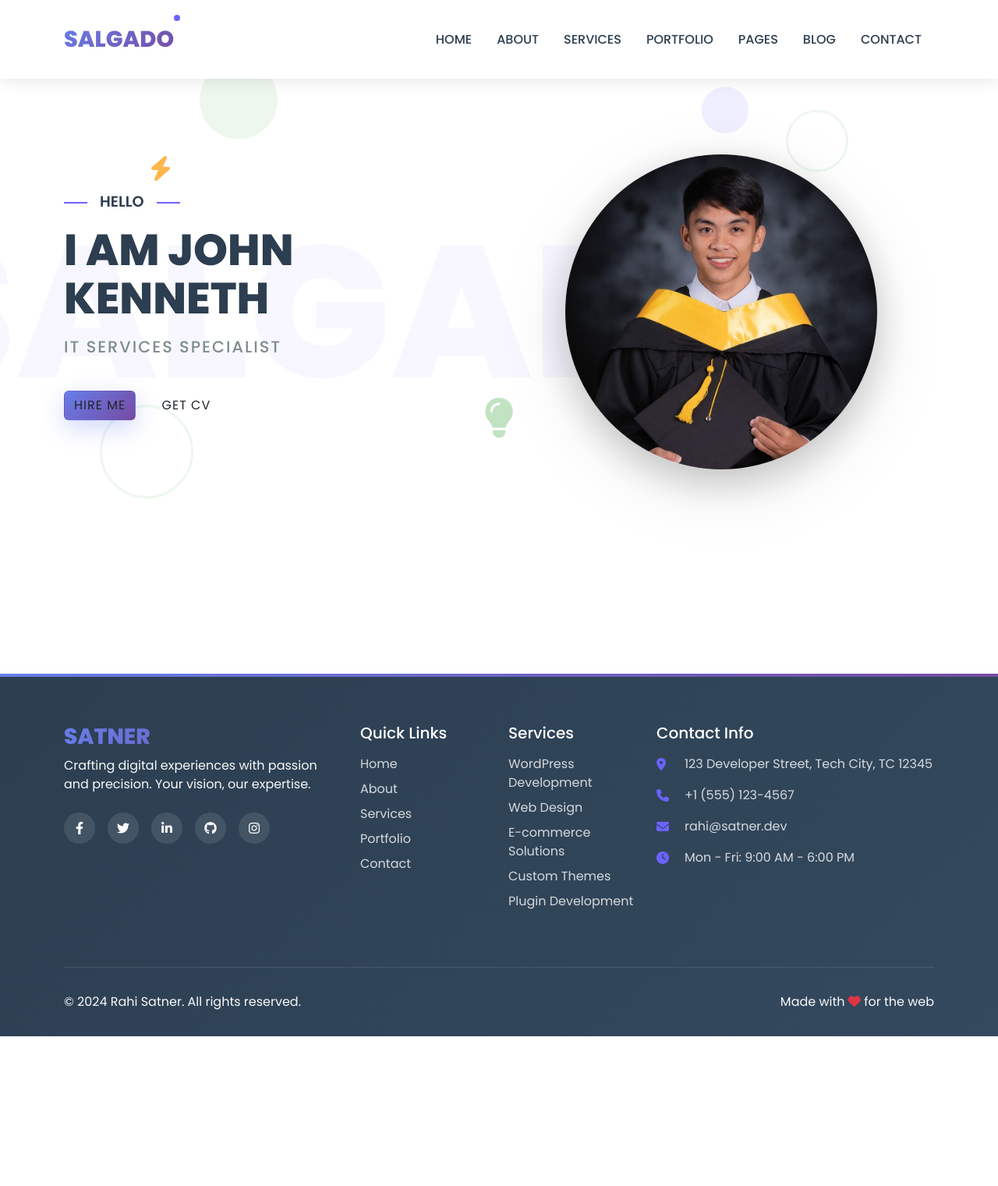
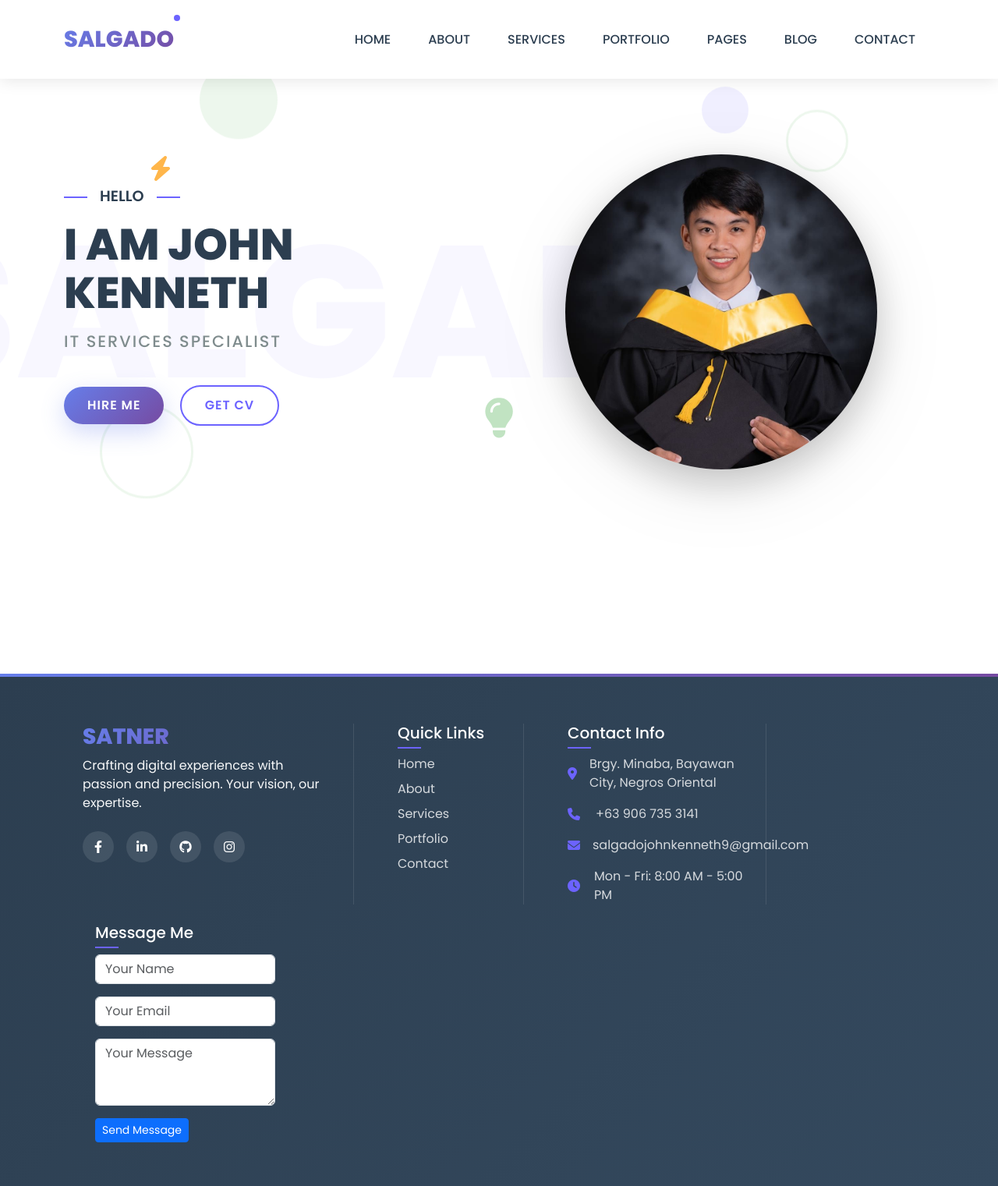
Before and after one commit to J0hnK3nn3th/My_Portfolio, a Django app: page / in a window 1280 px wide. Shown: the whole page at 78% size. Before the commit the page ends 1329 px from the top, so only its background shows below. Run offline with Django 5.2, Linux system fonts and the light colour scheme.

Commit message:
Initial commit

```diff
--- a/mypage/static/css/footer.css
+++ b/mypage/static/css/footer.css
@@ -15,6 +15,41 @@
     right: 0;
     height: 4px;
     background: var(--primary-gradient);
+}
+
+/* Footer section spacing and alignment */
+.footer-section .row {
+    margin: 0;
+}
+
+.footer-section .col-lg-4,
+.footer-section .col-lg-2,
+.footer-section .col-lg-3,
+.footer-section .col-md-6 {
+    padding: 0 1.5rem;
+    margin-bottom: 2rem;
+}
+
+/* Company Info section */
+.footer-section .col-lg-4:first-child {
+    margin-right: 1rem;
+}
+
+/* Quick Links section */
+.footer-section .col-lg-2 {
+    margin-left: 1rem;
+    margin-right: 1rem;
+}
+
+/* Contact Info section */
+.footer-section .col-lg-3:nth-child(3) {
+    margin-left: 1rem;
+    margin-right: 1rem;
+}
+
+/* Message Me section */
+.footer-section .col-lg-3:last-child {
+    margin-left: 1rem;
 }
 
 .footer-brand h3 {
@@ -141,4 +176,49 @@
     .social-links {
         justify-content: center;
     }
+
+    /* Mobile spacing adjustments */
+    .footer-section .col-lg-4,
+    .footer-section .col-lg-2,
+    .footer-section .col-lg-3,
+    .footer-section .col-md-6 {
+        padding: 0 1rem;
+        margin-bottom: 2.5rem;
+    }
 }
+
+@media (min-width: 769px) and (max-width: 1200px) {
+    /* Tablet spacing adjustments */
+    .footer-section .col-lg-4,
+    .footer-section .col-lg-2,
+    .footer-section .col-lg-3,
+    .footer-section .col-md-6 {
+        padding: 0 1.25rem;
+        margin-bottom: 2rem;
+    }
+}
+
+/* Ensure consistent spacing between sections */
+.footer-section h5 {
+    margin-bottom: 1.5rem;
+    position: relative;
+}
+
+.footer-section h5::after {
+    content: '';
+    position: absolute;
+    bottom: -0.5rem;
+    left: 0;
+    width: 30px;
+    height: 2px;
+    background: var(--secondary-color);
+}
+
+/* Add subtle borders between sections on larger screens */
+@media (min-width: 992px) {
+    .footer-section .col-lg-4:not(:last-child),
+    .footer-section .col-lg-2:not(:last-child),
+    .footer-section .col-lg-3:not(:last-child) {
+        border-right: 1px solid rgba(255, 255, 255, 0.1);
+    }
+}
--- a/mypage/static/css/header.css
+++ b/mypage/static/css/header.css
@@ -56,14 +63,22 @@ body {
     margin: 0 0.5rem;
     transition: all 0.3s ease;
     position: relative;
+    padding: 0.5rem 1rem !important;
+    border-radius: 25px;
 }
 
 .nav-link:hover {
     color: var(--secondary-color) !important;
+    background: rgba(108, 99, 255, 0.1);
+    transform: translateY(-2px);
 }
 
 .nav-link.active {
     color: var(--secondary-color) !important;
+    background: rgba(108, 99, 255, 0.15);
+    font-weight: 600;
+    transform: translateY(-2px);
+    box-shadow: 0 4px 15px rgba(108, 99, 255, 0.2);
 }
 
 .nav-link.active::after {
--- a/mypage/templates/about.html
+++ b/mypage/templates/about.html
@@ -16,6 +16,7 @@
     <link href="https://fonts.googleapis.com/css2?family=Poppins:wght@300;400;500;600;700;800&display=swap" rel="stylesheet">
 
     <!-- Custom CSS -->
+    <link rel="stylesheet" href="{% static 'css/header.css' %}">
     <link rel="stylesheet" href="{% static 'css/about.css' %}">
 </head>
 <body>
--- a/mypage/templates/homepage.html
+++ b/mypage/templates/homepage.html
@@ -16,6 +16,7 @@
     <link href="https://fonts.googleapis.com/css2?family=Poppins:wght@300;400;500;600;700;800&display=swap" rel="stylesheet">
     {% load static %}
     <!-- Custom CSS -->
+    <link rel="stylesheet" href="{% static 'css/header.css' %}">
     <link rel="stylesheet" href="{% static 'css/home.css' %}">
 </head>
 <body>
--- a/mypage/templates/services.html
+++ b/mypage/templates/services.html
@@ -16,6 +16,7 @@
     <link href="https://fonts.googleapis.com/css2?family=Poppins:wght@300;400;500;600;700;800&display=swap" rel="stylesheet">
 
     <!-- Custom CSS -->
+    <link rel="stylesheet" href="{% static 'css/header.css' %}">
     <link rel="stylesheet" href="{% static 'css/services.css' %}">
 </head>
 <body>
--- a/mypage/templates/structures/footer.html
+++ b/mypage/templates/structures/footer.html
@@ -14,11 +14,11 @@
                         <p class="text-light">Crafting digital experiences with passion and precision. Your vision, our expertise.</p>
                     </div>
                     <div class="social-links">
-                        <a href="#" class="social-link"><i class="fab fa-facebook-f"></i></a>
-                        <a href="#" class="social-link"><i class="fab fa-twitter"></i></a>
-                        <a href="#" class="social-link"><i class="fab fa-linkedin-in"></i></a>
-                        <a href="#" class="social-link"><i class="fab fa-github"></i></a>
-                        <a href="#" class="social-link"><i class="fab fa-instagram"></i></a>
+                        <a href="https://www.facebook.com/johnzkie.salgado.7" class="social-link"><i class="fab fa-facebook-f"></i></a>
+                        <!-- <a href="#" class="social-link"><i class="fab fa-twitter"></i></a> -->
+                        <a href="https://www.linkedin.com/in/salgado-john-kenneth-232130302/" class="social-link"><i class="fab fa-linkedin-in"></i></a>
+                        <a href="https://github.com/J0hnK3nn3th" class="social-link"><i class="fab fa-github"></i></a>
+                        <a href="https://www.instagram.com/ur5_jk/" class="social-link"><i class="fab fa-instagram"></i></a>
                     </div>
                 </div>
 
@@ -34,53 +34,49 @@
                     </ul>
                 </div>
 
-                <!-- Services -->
-                <div class="col-lg-2 col-md-6 mb-4">
-                    <h5 class="text-white mb-3">Services</h5>
-                    <ul class="footer-links">
-                        <li><a href="#">WordPress Development</a></li>
-                        <li><a href="#">Web Design</a></li>
-                        <li><a href="#">E-commerce Solutions</a></li>
-                        <li><a href="#">Custom Themes</a></li>
-                        <li><a href="#">Plugin Development</a></li>
-                    </ul>
-                </div>
-
                 <!-- Contact Info -->
-                <div class="col-lg-4 col-md-6 mb-4">
+                <div class="col-lg-3 col-md-6 mb-4">
                     <h5 class="text-white mb-3">Contact Info</h5>
                     <div class="contact-info">
                         <div class="contact-item">
                             <i class="fas fa-map-marker-alt"></i>
-                            <span>123 Developer Street, Tech City, TC 12345</span>
+                            <span>Brgy. Minaba, Bayawan City, Negros Oriental</span>
                         </div>
                         <div class="contact-item">
                             <i class="fas fa-phone"></i>
-                            <span>+1 (555) 123-4567</span>
+                            <span>+63 906 735 3141</span>
                         </div>
                         <div class="contact-item">
                             <i class="fas fa-envelope"></i>
-                            <span>rahi@satner.dev</span>
+                            <span>salgadojohnkenneth9@gmail.com</span>
                         </div>
                         <div class="contact-item">
                             <i class="fas fa-clock"></i>
-                            <span>Mon - Fri: 9:00 AM - 6:00 PM</span>
+                            <span>Mon - Fri: 8:00 AM - 5:00 PM</span>
                         </div>
                     </div>
+                </div>
+
+                <!-- Message Me -->
+                <div class="col-lg-3 col-md-6 mb-4">
+                    <h5 class="text-white mb-3">Message Me</h5>
+                    <form class="message-form">
+                        <div class="mb-3">
+                            <input type="text" class="form-control" placeholder="Your Name" required>
+                        </div>
+                        <div class="mb-3">
+                            <input type="email" class="form-control" placeholder="Your Email" required>
+                        </div>
+                        <div class="mb-3">
+                            <textarea class="form-control" rows="3" placeholder="Your Message" required></textarea>
+                        </div>
+                        <button type="submit" class="btn btn-primary btn-sm">Send Message</button>
+                    </form>
                 </div>
             </div>
 
             <!-- Bottom Footer -->
-            <div class="footer-bottom">
-                <div class="row align-items-center">
-                    <div class="col-md-6">
-                        <p class="text-light mb-0">&copy; 2024 Rahi Satner. All rights reserved.</p>
-                    </div>
-                    <div class="col-md-6 text-md-end">
-                        <p class="text-light mb-0">Made with <i class="fas fa-heart text-danger"></i> for the web</p>
-                    </div>
-                </div>
-            </div>
+
         </div>
 
         <!-- Scroll to Top Button -->
--- a/mypage/templates/structures/header.html
+++ b/mypage/templates/structures/header.html
@@ -1,23 +1,4 @@
-<!DOCTYPE html>
-<html lang="en">
-<head>
-    <meta charset="UTF-8">
-    <meta name="viewport" content="width=device-width, initial-scale=1.0">
-    <title>Rahi Satner - Senior WordPress Developer</title>
-
-    <!-- Bootstrap 5 CSS -->
-    <link href="https://cdn.jsdelivr.net/npm/bootstrap@5.3.0/dist/css/bootstrap.min.css" rel="stylesheet">
-
-    <!-- Font Awesome for icons -->
-    <link rel="stylesheet" href="https://cdnjs.cloudflare.com/ajax/libs/font-awesome/6.4.0/css/all.min.css">
-
-    <!-- Google Fonts -->
-    <link href="https://fonts.googleapis.com/css2?family=Poppins:wght@300;400;500;600;700;800&display=swap" rel="stylesheet">
-    {% load static %}
-    <!-- Custom CSS -->
-    <link rel="stylesheet" href="{% static 'css/header.css' %}">
-</head>
-<body>
+<!-- Header Section -->
 <!-- Navigation -->
 <nav class="navbar navbar-expand-lg fixed-top">
     <div class="container">
@@ -30,13 +11,13 @@
         <div class="collapse navbar-collapse" id="navbarNav">
             <ul class="navbar-nav ms-auto">
                 <li class="nav-item">
-                        <a class="nav-link active" href="{% url 'home' %}">HOME</a>
+                    <a class="nav-link {% if current_page == 'home' %}active{% endif %}" href="{% url 'home' %}">HOME</a>
                 </li>
                 <li class="nav-item">
-                        <a class="nav-link" href="{% url 'about' %}">ABOUT</a>
+                    <a class="nav-link {% if current_page == 'about' %}active{% endif %}" href="{% url 'about' %}">ABOUT</a>
                 </li>
                 <li class="nav-item">
-                        <a class="nav-link" href="{% url 'services' %}">SERVICES</a>
+                    <a class="nav-link {% if current_page == 'services' %}active{% endif %}" href="{% url 'services' %}">SERVICES</a>
                 </li>
                 <li class="nav-item">
                     <a class="nav-link" href="#portfolio">PORTFOLIO</a>
@@ -54,3 +35,67 @@
         </div>
     </div>
 </nav>
+
+<!-- Custom JavaScript for Navbar -->
+<script>
+    // Add smooth scrolling to all links
+    document.querySelectorAll('a[href^="#"]').forEach(anchor => {
+        anchor.addEventListener('click', function (e) {
+            e.preventDefault();
+            const target = document.querySelector(this.getAttribute('href'));
+            if (target) {
+                target.scrollIntoView({
+                    behavior: 'smooth',
+                    block: 'start'
+                });
+            }
+        });
+    });
+
+    // Add active class to current page link on page load
+    document.addEventListener('DOMContentLoaded', function() {
+        const currentPath = window.location.pathname;
+        const navLinks = document.querySelectorAll('.nav-link');
+
+        navLinks.forEach(link => {
+            if (link.getAttribute('href') === currentPath ||
+                (currentPath === '/' && link.getAttribute('href') === '/')) {
+                link.classList.add('active');
+            }
+        });
+
+        // Handle navbar scroll effect
+        const navbar = document.querySelector('.navbar');
+        window.addEventListener('scroll', function() {
+            if (window.scrollY > 50) {
+                navbar.classList.add('scrolled');
+            } else {
+                navbar.classList.remove('scrolled');
+            }
+        });
+    });
+
+    // Close mobile menu when clicking on a link
+    document.querySelectorAll('.nav-link').forEach(link => {
+        link.addEventListener('click', function() {
+            const navbarCollapse = document.querySelector('.navbar-collapse');
+            if (navbarCollapse.classList.contains('show')) {
+                const bsCollapse = new bootstrap.Collapse(navbarCollapse);
+                bsCollapse.hide();
+            }
+        });
+    });
+
+    // Add hover effect for portfolio, pages, blog, and contact links
+    document.querySelectorAll('.nav-link[href^="#"]').forEach(link => {
+        link.addEventListener('mouseenter', function() {
+            this.style.transform = 'translateY(-2px)';
+            this.style.background = 'rgba(108, 99, 255, 0.1)';
+        });
+
+        link.addEventListener('mouseleave', function() {
+            this.style.transform = 'translateY(0)';
+            this.style.background = 'transparent';
+        });
+    });
+</script>
--- a/mypage/views.py
+++ b/mypage/views.py
@@ -1,10 +1,10 @@
 from django.shortcuts import render
 
 def home(request):
-    return render(request, 'homepage.html')
+    return render(request, 'homepage.html', {'current_page': 'home'})
 
 def about(request):
-    return render(request, 'about.html')
+    return render(request, 'about.html', {'current_page': 'about'})
 
 def services(request):
-    return render(request, 'services.html')
+    return render(request, 'services.html', {'current_page': 'services'})
```
Also changed, not shown: other parts of mypage/static/css/header.css (+101 -0 lines). Lines whose indentation alone changed are shown as unchanged.
